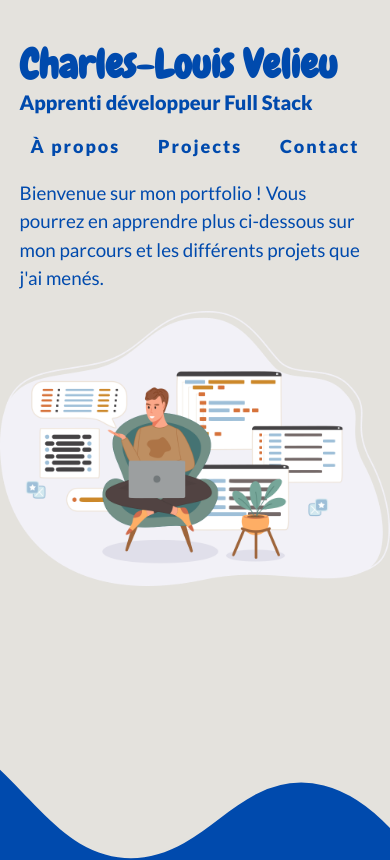
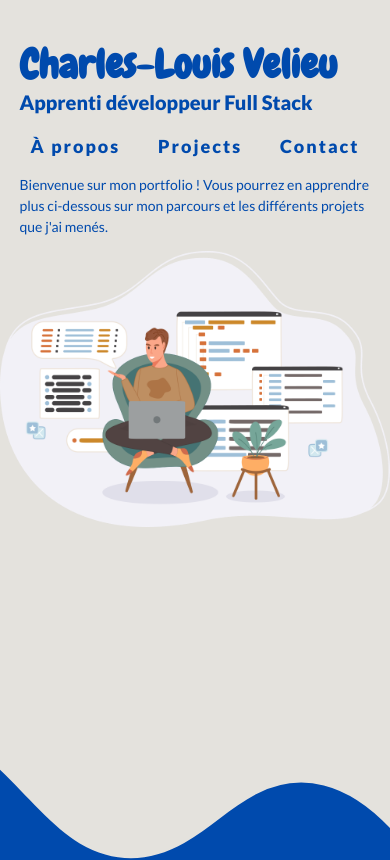
Before and after one commit to Clv86/portfolio, a React (Vite) app: page / in a window 390 px wide. Shown: the top 860 px of the page. Built offline with nearby package versions, Linux system fonts and the light colour scheme; a web font is replaced by a local one.

Commit message:
test4 responsive iphone SE

```diff
--- a/src/style/header.css
+++ b/src/style/header.css
@@ -169,6 +169,9 @@ img {
   .hero-content li {
     margin: 0;
   }
+  .intro-text p {
+    font-size: var(--p);
+  }
 }
 /*.wave {
   background: rgb(255 255 255 / 25%);
```
